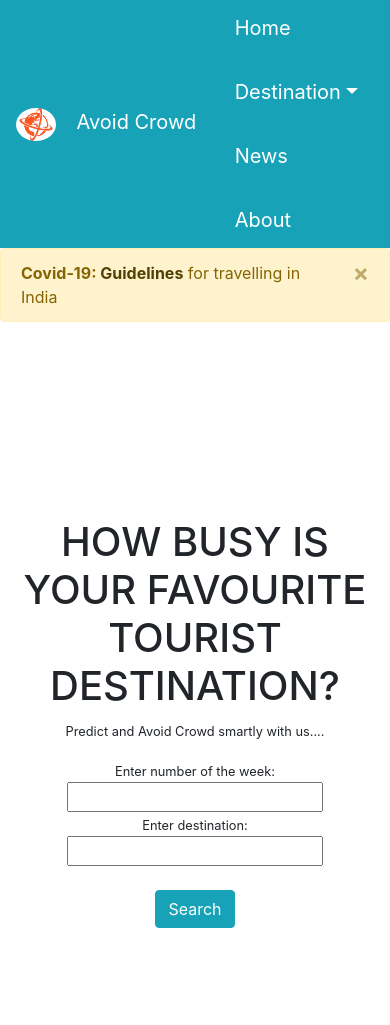
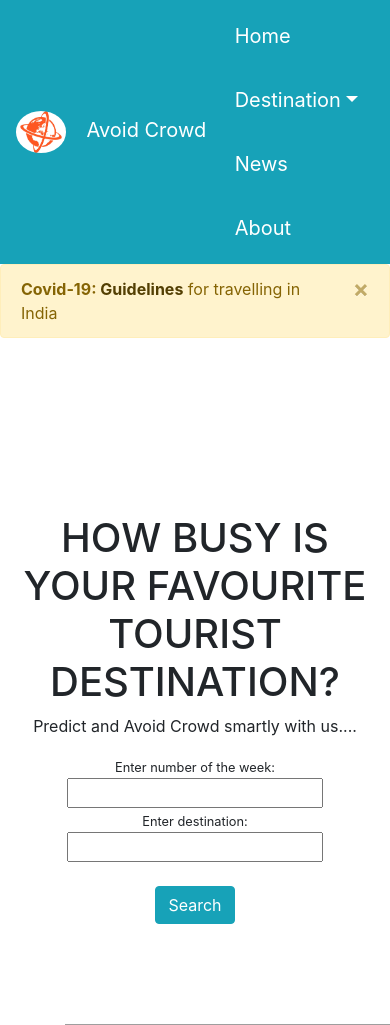
Before and after one commit to ekansh0106/cpsproject, a Django app: page /home/ in a window 390 px wide; the page is wider, and only the part inside the window is pictured. Shown: the top 1025 px of that part. Run offline with Django 3.2, Linux system fonts and the light colour scheme; some libraries are stand-ins or nearby versions; grey boxes are pictures that could not be loaded.

Commit message:
modified navbar

```diff
--- a/templates/CPSapp/homepage.html
+++ b/templates/CPSapp/homepage.html
@@ -19,10 +19,10 @@
 
 <div class="container-fluid">
     <div class="row">
-      <div class="col-sm-3 col-md-6" style="margin-top: 180px;">
+      <div class="col-sm-3 col-md-6" style="margin-top: 160px;">
         <h1 style="text-align: center;">HOW BUSY IS YOUR FAVOURITE TOURIST DESTINATION?</h1>
         <div style="text-align: center;">
-        <p><small>Predict and Avoid Crowd smartly with us.... </small></p>
+        <p>Predict and Avoid Crowd smartly with us.... </p>
         <form action="/page2/" method="post">
           {% csrf_token %}
         <small>Enter number of the week:</small><br>
@@ -37,7 +37,7 @@
       </div>
       <div class="col-md-6">
         <img class="load"  src="https://source.unsplash.com/960x640/?beach,mountains,tourism" alt="Image"
-           style = "height: auto; margin-top: 110px; margin-left: 50px; width: 100%; max-width:585px;">
+           style = "height: auto; margin-top: 100px; margin-left: 50px; width: 100%; max-width:585px;">
       </div>
     </div>
 </div>
--- a/templates/base.html
+++ b/templates/base.html
@@ -16,7 +16,7 @@
 #loader {
   position: absolute;
   left: 78%;
-  top: 67%;
+  top: 69%;
   z-index: 1;
   width: 120px;
   height: 120px;
@@ -66,11 +66,11 @@
 <body onload="myFunction()" style="margin:0;">
 
 
-    <nav class="navbar navbar-expand-sm bg-info navbar-dark">
+    <nav class="navbar navbar-expand-lg py-3 bg-info navbar-dark">
       <div class="container-fluid">
           <div class="navbar-header">
               <a class="navbar-brand" href="/home">
-                  <img src="{% static 'CPSapp/TourismIcon.jpg' %}" class="rounded-circle" alt="Logo" style="width:40px;">
+                  <img src="{% static 'CPSapp/TourismIcon.jpg' %}" class="rounded-circle" alt="Logo" style="width: 50px;">
                 </a>
               <a class="navbar-brand" href="/home">Avoid Crowd</a>
           </div>
```
